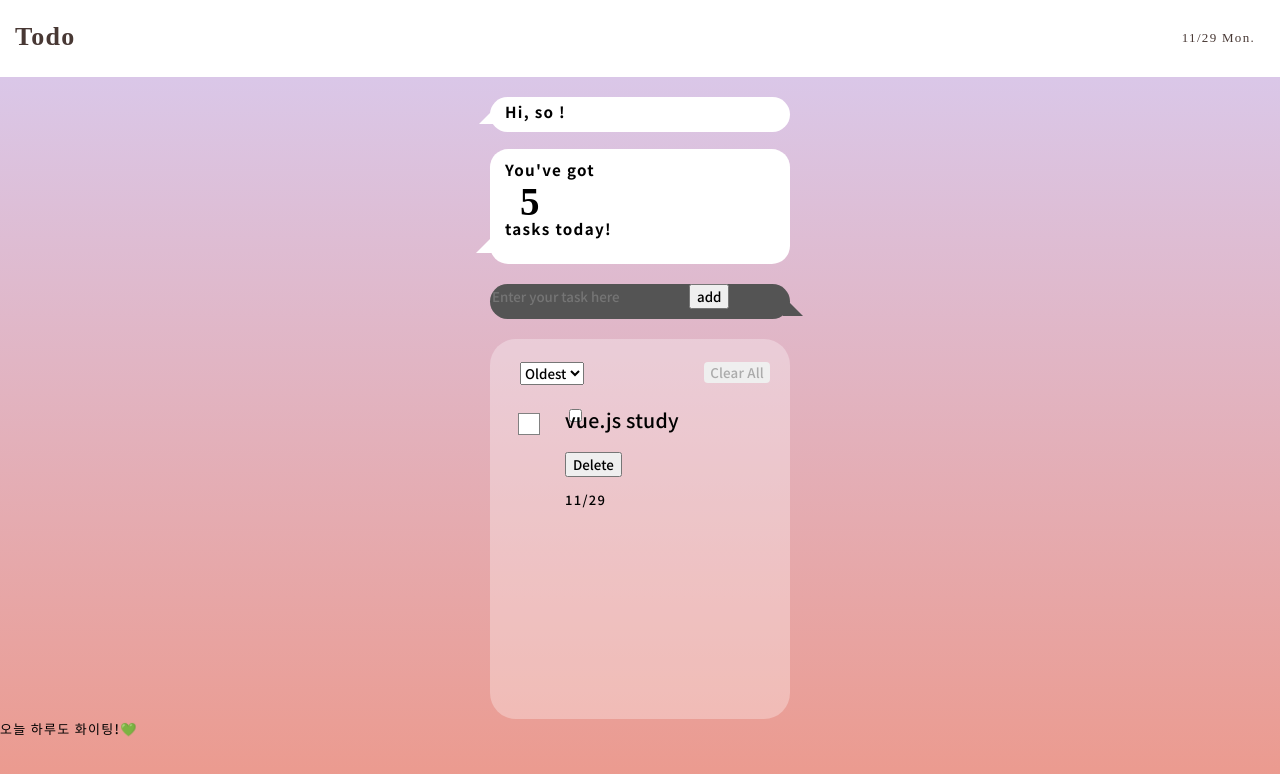
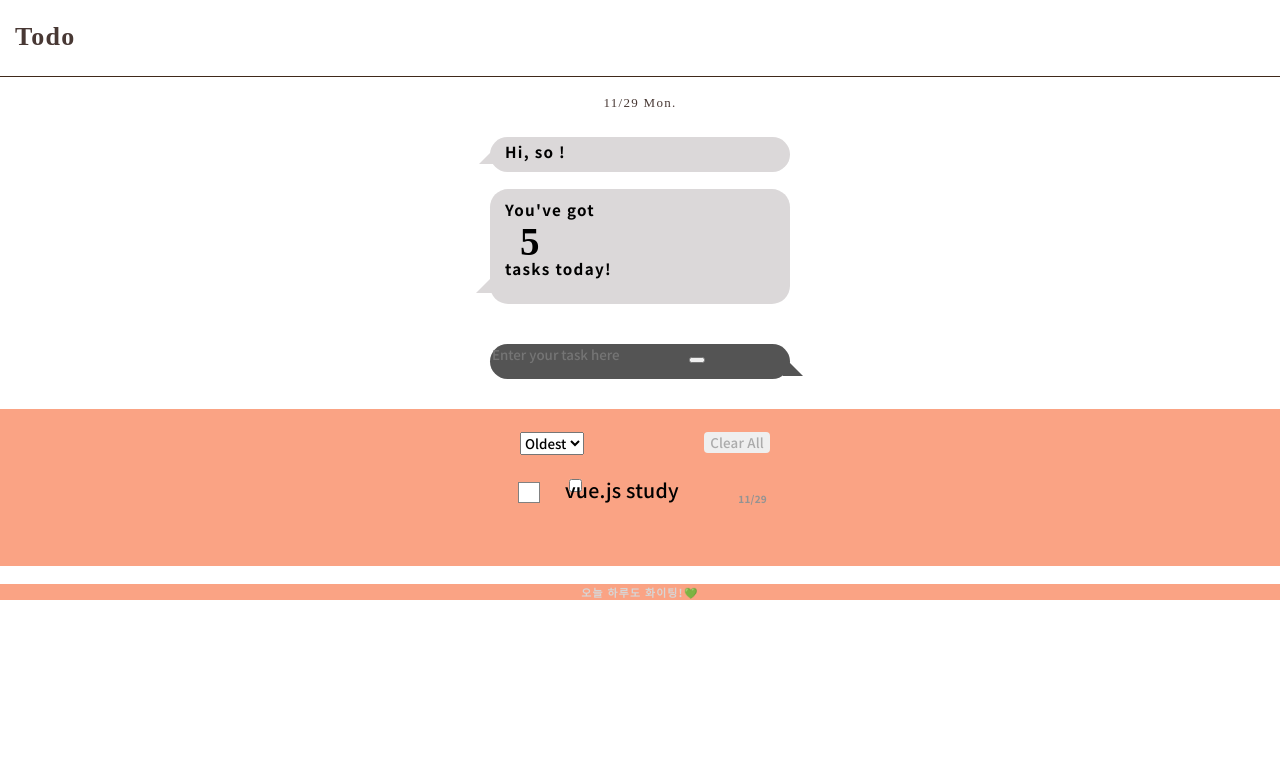
Before and after one commit to so-log/2022, a Vue app: page / in a window 1280 px wide. Shown: the top 774 px of the page. Built offline with nearby package versions, Linux system fonts and the light colour scheme; some icons are missing; a web font is replaced by a local one.

Commit message:
css 틀 적용(수정 중)

```diff
--- a/public/css/style.css
+++ b/public/css/style.css
@@ -13,7 +13,7 @@ html {
     font-size: 13px;
     letter-spacing: 0.1rem;
     color: #000;
-    background: linear-gradient(#d8ccf2, #ec998c);
+    /* background: linear-gradient(#d8ccf2, #ec998c); */
 }
 
 body {
@@ -33,6 +33,7 @@ header.header {
     height: 77px;
     background: #fff;
     color: #483834;
+    border-bottom: 1px solid #3f291a;
 }
 
 h1.logo {
@@ -46,11 +47,15 @@ h1.logo {
     font-family: yg-jalnan;
     font-weight: lighter;
     position: relative;
-    text-align: right;
-    padding: 30px 25px;
+    text-align: center;
+    padding: 95px 25px;
 }
 
 /** Title */
+
+.top {
+    margin: 60px 0 50px;
+}
 
 /* 첫번째 말풍선 */
 h3.title_message {
@@ -61,7 +66,7 @@ h3.title_message {
 
 .speech-bubble {
 	position: relative;
-	background: #fff;
+	background: #dbd8d9;
 	border-radius: 50.4em;
     height: 35px;
 }
@@ -74,7 +79,7 @@ h3.title_message {
 	width: 0;
 	height: 0;
 	border: 19px solid transparent;
-	border-right-color: #fff;
+	border-right-color: #dbd8d9;
 	border-left: 0;
 	border-bottom: 0;
 	margin-top: -2.5px;
@@ -108,7 +113,7 @@ h2.title_task-total {
 
 .speech-bubble2 {
     position: relative;
-    background: #fff;
+    background: #dbd8d9;
     border-radius: 1.3999999999999986em;
     height: 115px;
 }
@@ -121,7 +126,7 @@ h2.title_task-total {
     width: 0;
     height: 0;
     border: 19px solid transparent;
-    border-right-color: #fff;
+    border-right-color: #dbd8d9;
     border-left: 0;
     border-bottom: 0;
     margin-top: 27.5px;
@@ -136,6 +141,7 @@ input{
 
 .speech-bubble3 {
 	position: relative;
+    top: 20px;
 	background: #545454;
 	border-radius: 50.4em;
     height: 35px;
@@ -157,6 +163,9 @@ input{
 }
 
 /** LIST */
+.todoMain {
+    background: #faa384;
+}
 
 .op {
     position: relative;
@@ -262,3 +271,41 @@ input #list_item {
     overflow: hidden;
     white-space: nowrap;
 }
+
+.list_right {
+    text-align: right;
+    /* margin-left: 1.3rem; */
+}
+
+button.list_delete {
+    background: none;
+    border: 0px;
+    position: relative;
+    top: -50px;
+    right: -25px;
+    font-size: 20px;
+    color: #ababab;
+    font-weight: lighter;
+}
+
+button.list_delete:hover{
+    color: #8e8e8e;
+    /* color: #343434; */
+}
+
+p.list_date {
+    font-size: 10px;
+    font-weight: bold;
+    color: #939393;
+    letter-spacing: 0.02rem;
+    position: relative;
+    top: -60px;
+    right: -20px;
+}
+
+/** Footer */
+footer.footer {
+    text-align: center;
+    color: #d7d5d5;
+    background: #faa384;
+}
--- a/src/App.vue
+++ b/src/App.vue
@@ -2,7 +2,6 @@
   <div id="app">
     <TodoHeader />
     <TodoTitle />
-    <TodoInput />
     <TodoList />
     <TodoFooter />
   </div>
@@ -11,7 +10,6 @@
 <script>
 import TodoHeader from './components/TodoHeader.vue'
 import TodoTitle from './components/TodoTitle.vue'
-import TodoInput from './components/TodoInput.vue'
 import TodoList from './components/TodoList.vue'
 import TodoFooter from './components/TodoFooter.vue'
 
@@ -20,7 +18,6 @@ export default {
   components: {
     TodoHeader,
     TodoTitle,
-    TodoInput,
     TodoList,
     TodoFooter
   }
--- a/src/components/TodoController.vue
+++ /dev/null
@@ -1,3 +0,0 @@
-<template>
-
-</template>
--- a/src/components/TodoFooter.vue
+++ b/src/components/TodoFooter.vue
@@ -1,3 +1,5 @@
 <template>
-    <footer class="footer">오늘 하루도 화이팅!💚</footer>
+    <footer class="footer">
+        <h5>오늘 하루도 화이팅!💚</h5>
+    </footer>
 </template>
--- a/src/components/TodoInput.vue
+++ /dev/null
@@ -1,6 +0,0 @@
-<template>
-    <div class="add main speech-bubble3">
-        <input type="text" class="add_input" placeholder="Enter your task here" />
-        <button class="add_button">add</button>
-    </div>
-</template>
--- a/src/components/TodoList.vue
+++ b/src/components/TodoList.vue
@@ -1,5 +1,6 @@
 <template>
-    <div class="todoMain op main">
+    <main class="todoMain">
+        <div class="main">
             <div class="controller main">
             <div class="select">
                 <label class="blind" for="order">Order</label>
@@ -18,10 +19,11 @@
                         <p class="list_text">vue.js study</p>
                     </label>
                     <div class="list_right">
-                    <button class="list_delete">Delete</button>
+                        <button class="list_delete xi-close-min"></button>
                         <p class="list_date">11/29</p>
                     </div>
                 </li>
             </ul>
         </div>
+    </main>
 </template>
--- a/src/components/TodoTitle.vue
+++ b/src/components/TodoTitle.vue
@@ -1,4 +1,5 @@
 <template>
+    <div class="top">
         <div class="title main">
             <div class="speech-bubble">
                 <h3 class="title_message">{{ message }}</h3>
@@ -7,6 +8,11 @@
                 <h3 class="task_message">You've got</h3>
                 <h2 class="title_task-total">{{ taskTotal }}</h2>
                 <h3 class="task_message2">tasks today!</h3>
+            </div>
+        </div>
+        <div class="add main speech-bubble3">
+            <input type="text" class="add_input" placeholder="Enter your task here" />
+            <button class="add_button"><i class="xi-plus-circle-o"></i></button>
         </div>
     </div>
 </template>
```
Lines whose indentation alone changed are shown as unchanged.
